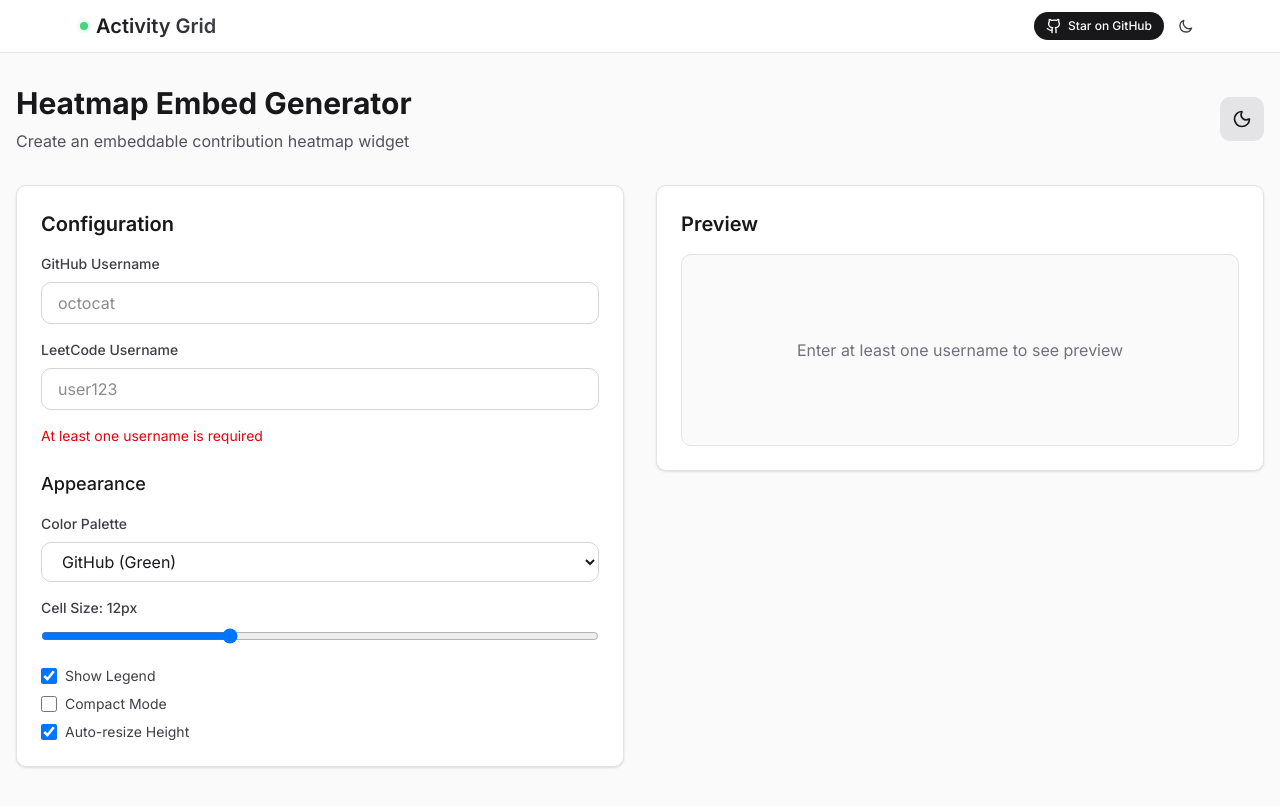
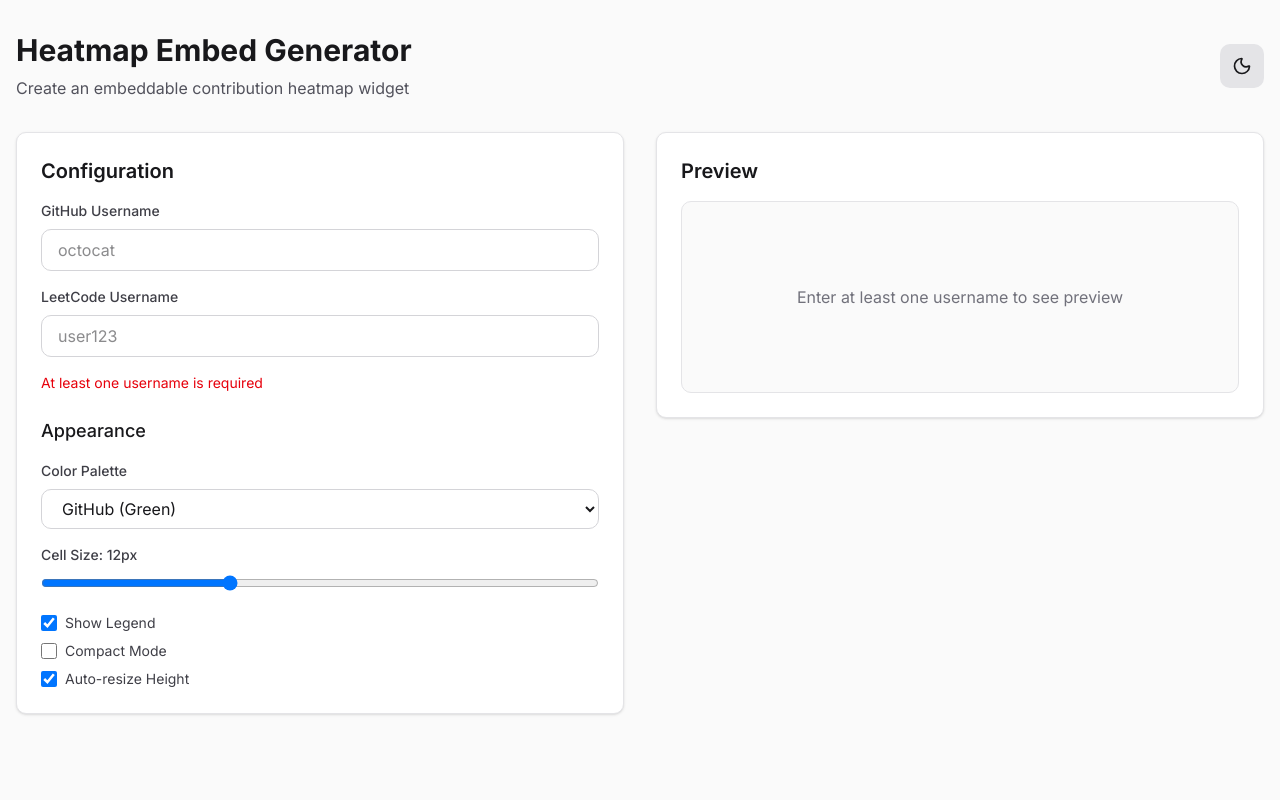
Before and after one commit to KetanKumavat/ActivityGrid, a Next.js app: page /embed-generator in a window 1280 px wide. Shown: the top 806 px of the page. Built offline with nearby package versions, Linux system fonts and the light colour scheme.

Commit message:
style: enhance scrollbar appearance and improve dark mode support

```diff
--- a/app/globals.css
+++ b/app/globals.css
@@ -124,6 +124,7 @@
 /* Custom scrollbar - minimal */
 ::-webkit-scrollbar {
     width: 4px;
+    height: 4px;
 }
 
 ::-webkit-scrollbar-track {
@@ -131,13 +132,21 @@
 }
 
 ::-webkit-scrollbar-thumb {
-    background: var(--muted);
+    background: oklch(0.708 0 0);
     border-radius: 3px;
     transition: background-color 0.3s ease;
 }
 
 ::-webkit-scrollbar-thumb:hover {
-    background: var(--foreground);
+    background: oklch(0.556 0 0);
+}
+
+.dark ::-webkit-scrollbar-thumb {
+    background: oklch(0.556 0 0);
+}
+
+.dark ::-webkit-scrollbar-thumb:hover {
+    background: oklch(0.708 0 0);
 }
 
 /* Selection styles */
--- a/app/layout.tsx
+++ b/app/layout.tsx
@@ -1,7 +1,6 @@
 import type { Metadata } from "next";
 import "./globals.css";
 import ThemeProviderClient from "@/components/ThemeProvider";
-import { Navbar } from "@/components/Navbar";
 import { Inter } from "next/font/google";
 
 const inter = Inter({ subsets: ["latin"] });
@@ -23,10 +22,7 @@
             className="transition-colors duration-200"
         >
             <body className={` ${inter.className} antialiased`}>
-                <ThemeProviderClient>
-                    <Navbar />
-                    {children}
-                </ThemeProviderClient>
+                <ThemeProviderClient>{children}</ThemeProviderClient>
             </body>
         </html>
     );
--- a/app/page.tsx
+++ b/app/page.tsx
@@ -7,6 +7,7 @@
 import { EmbedCode } from "@/components/EmbedCode";
 import { useDebounce } from "@/lib/hooks/useDebounce";
 import { HeatmapResponse, PaletteType } from "@/lib/types";
+import { Navbar } from "@/components/Navbar";
 
 export default function Home() {
     const [githubUsername, setGithubUsername] = useState("ketankumavat");
@@ -150,7 +151,7 @@
                     className="w-full h-full object-contain hidden dark:block"
                 />
             </div>
-
+            <Navbar />
             <div className="relative max-w-6xl mx-auto px-4 py-8">
                 <div className="mb-8 text-center">
                     <h1 className="text-3xl md:text-4xl font-bold bg-linear-to-r from-zinc-900 via-zinc-700 to-zinc-900 dark:from-zinc-100 dark:via-zinc-300 dark:to-zinc-100 bg-clip-text text-transparent leading-loose ">
--- a/components/HeatmapGrid.tsx
+++ b/components/HeatmapGrid.tsx
@@ -244,8 +244,6 @@
                                                             ).toLocaleDateString(
                                                                 "en-US",
                                                                 {
-                                                                    weekday:
-                                                                        "short",
                                                                     month: "short",
                                                                     day: "numeric",
                                                                     year: "numeric",
@@ -256,10 +254,10 @@
                                                             {dayData.github >
                                                                 0 && (
                                                                 <div className="flex items-center gap-2">
-                                                                    <span className="text-neutral-700 dark:text-neutral-600">
+                                                                    <span className="text-neutral-200 dark:text-neutral-600">
                                                                         GitHub:
                                                                     </span>
-                                                                    <span className="font-medium text-neutral-700 dark:text-neutral-700">
+                                                                    <span className="font-medium text-neutral-100 dark:text-neutral-700">
                                                                         {
                                                                             dayData.github
                                                                         }
@@ -269,10 +267,10 @@
                                                             {dayData.leetcode >
                                                                 0 && (
                                                                 <div className="flex items-center gap-2">
-                                                                    <span className="text-neutral-700 dark:text-neutral-600">
+                                                                    <span className="text-neutral-200 dark:text-neutral-600">
                                                                         LeetCode:
                                                                     </span>
-                                                                    <span className="font-medium text-neutral-700 dark:text-neutral-700">
+                                                                    <span className="font-medium text-neutral-100 dark:text-neutral-700">
                                                                         {
                                                                             dayData.leetcode
                                                                         }
@@ -280,10 +278,10 @@
                                                                 </div>
                                                             )}
                                                             <div className="flex items-center gap-2 font-semibold">
-                                                                <span className="text-neutral-700 dark:text-neutral-600">
+                                                                <span className="text-neutral-200 dark:text-neutral-600">
                                                                     Total:
                                                                 </span>
-                                                                <span className="text-neutral-700 dark:text-neutral-700">
+                                                                <span className="text-neutral-100 dark:text-neutral-700">
                                                                     {
                                                                         dayData.total
                                                                     }
```
